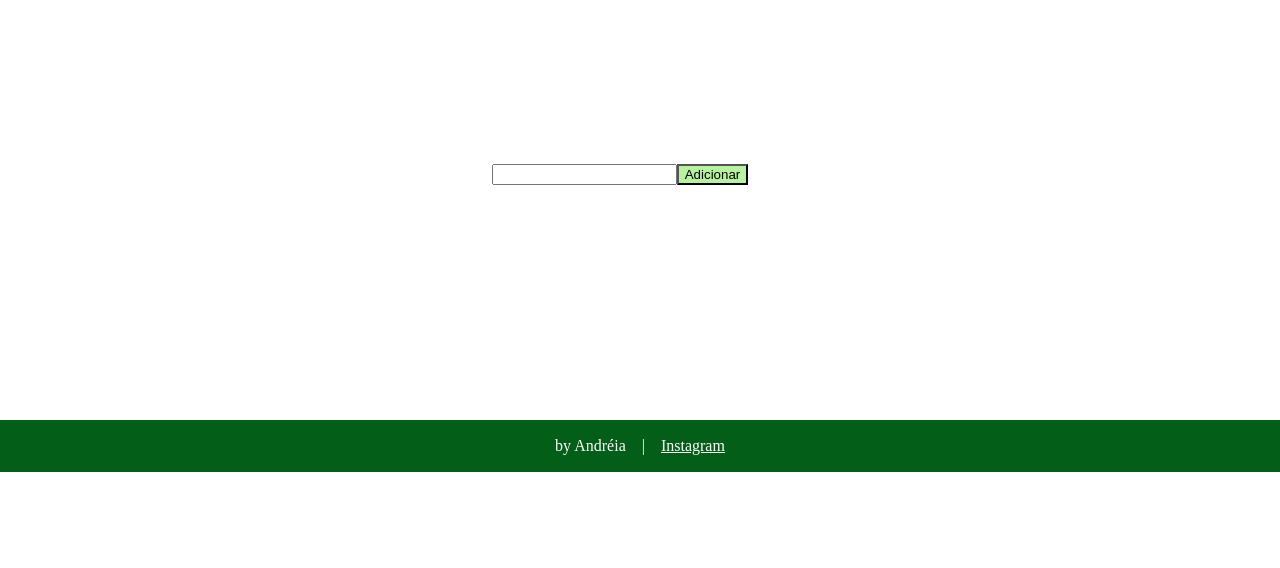
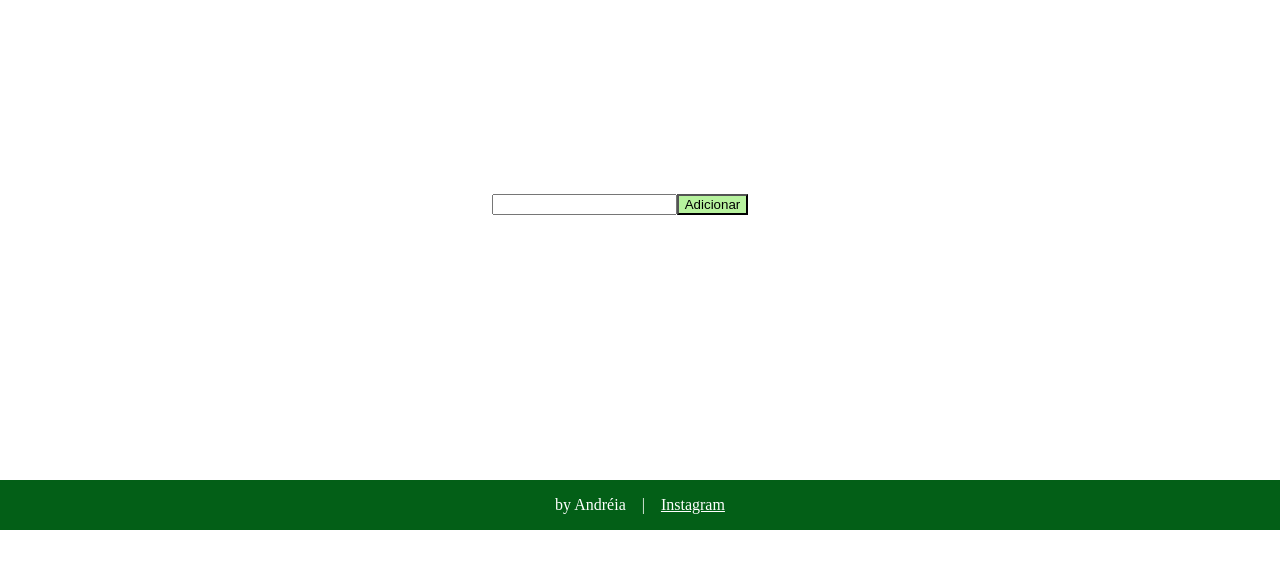
Before and after one commit to VieiraAndreia/atividade-2---JavaScript, a plain HTML site: page index.html in a window 1280 px wide. Shown: the part 72-640 px from the top of the page. Drawn offline with Linux system fonts and the light colour scheme.

Commit message:
Atividade 2

```diff
--- a/css/estilo.css
+++ b/css/estilo.css
@@ -23,7 +23,7 @@ header h1{
 }
 
 main{
-    padding: 230px;
+    padding: 260px;
     display: flex;
     justify-content: center;
     align-items: center;
@@ -35,7 +35,7 @@ main button{
 
 footer{
     background-color:#035f17;
-    height: 52px;
+    height: 50px;
     display: flex;
     flex-direction: row;
     justify-content: center;
```
